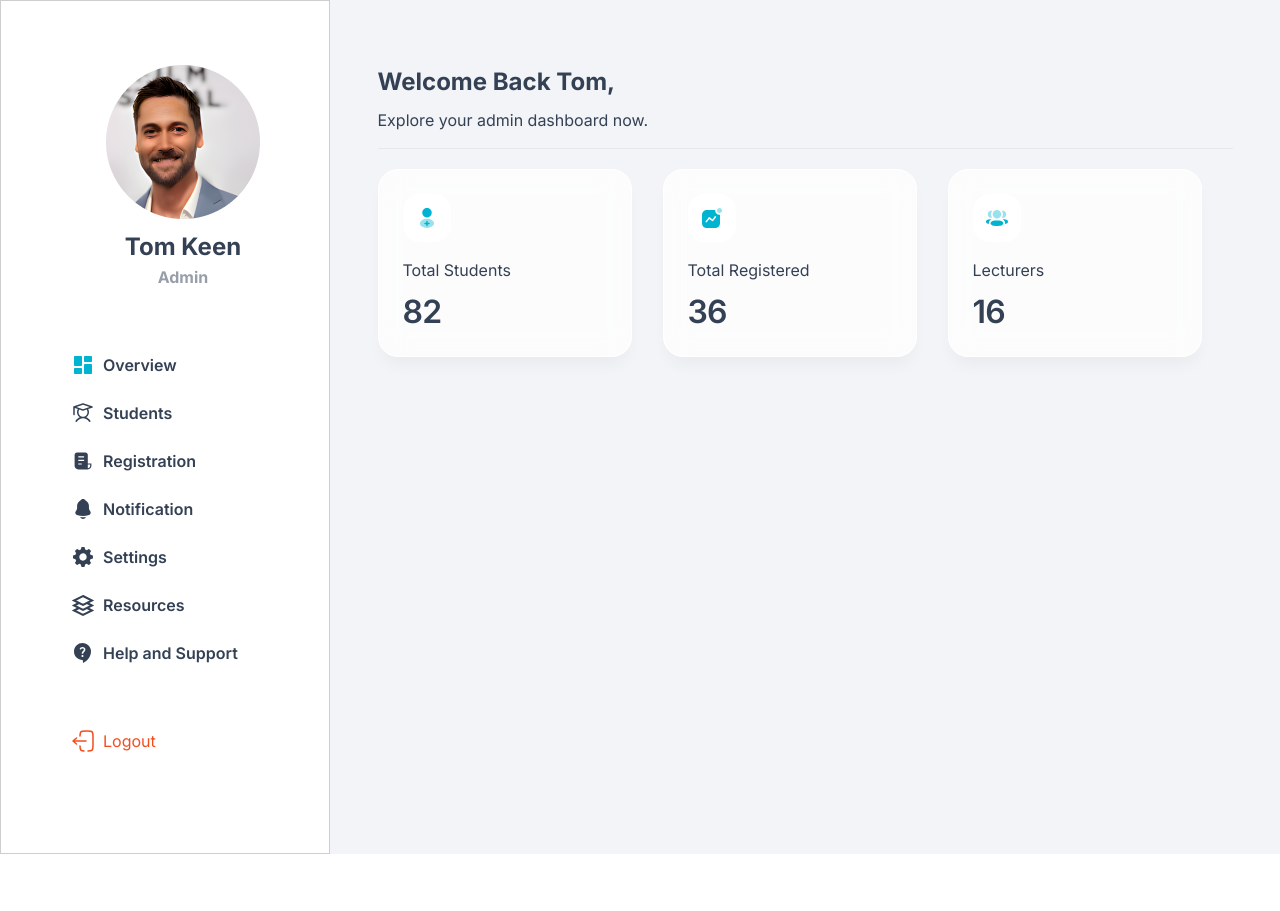
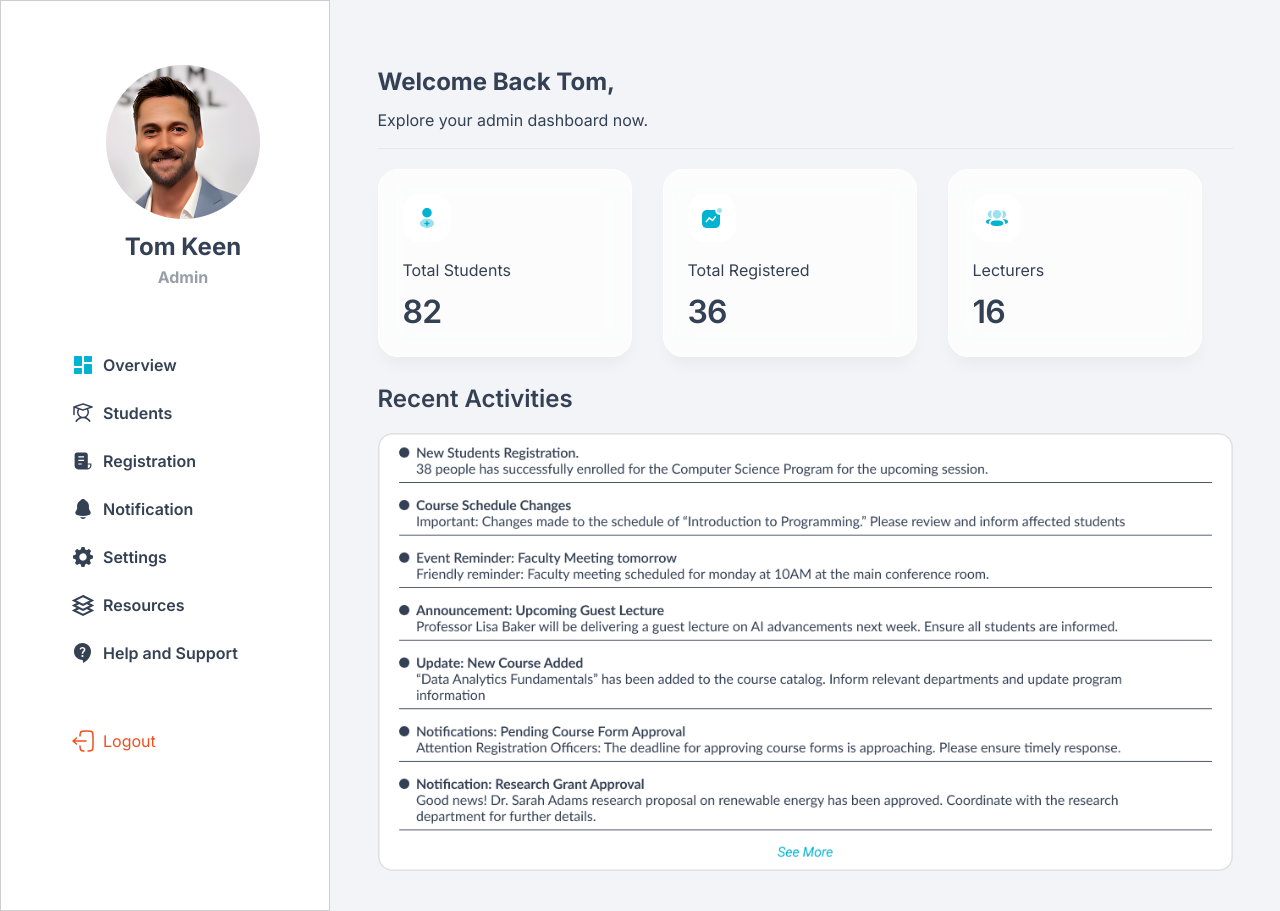
Before and after one commit to chayilDeborah/socrs, a Next.js app: page /admin in a window 1280 px wide. Before the commit the page ends 854 px from the top, so only its background shows below. Built offline with nearby package versions, Linux system fonts and the light colour scheme.

Commit message:
feat: complete adminpage

```diff
--- a/app/component/AdminPage.js
+++ b/app/component/AdminPage.js
@@ -2,7 +2,8 @@ import Image from 'next/image'
 import React from 'react'
 import studentno from '../assets/studentno.svg'
 import lecturers from '../assets/lecturers.svg'
-import registered from '../assets/registered.svg'
+import registered from '../assets/registered.svg';
+import activity from '../assets/activity.png'
 
 const AdminPage = () => {
   return (
@@ -29,7 +30,10 @@ const AdminPage = () => {
                         <div  className='text-[16px] leading-[24px] mb-[8px] '>Lecturers</div>
                         <div className='text-[32px] font-semibold leading-[43.8px] -tracking-[0.8px] ' >16</div>
                     </div>
-
+                </div>
+                <div className='mt-[24px] mb-[40px] '>
+                    <div className='text-[24px] font-semibold '>Recent Activities</div>
+                    <Image src={activity} alt='activities' className='mt-[16px]' />
                 </div>
             </div>
 
```
Also changed, not shown: app/assets/activity.png (added).
